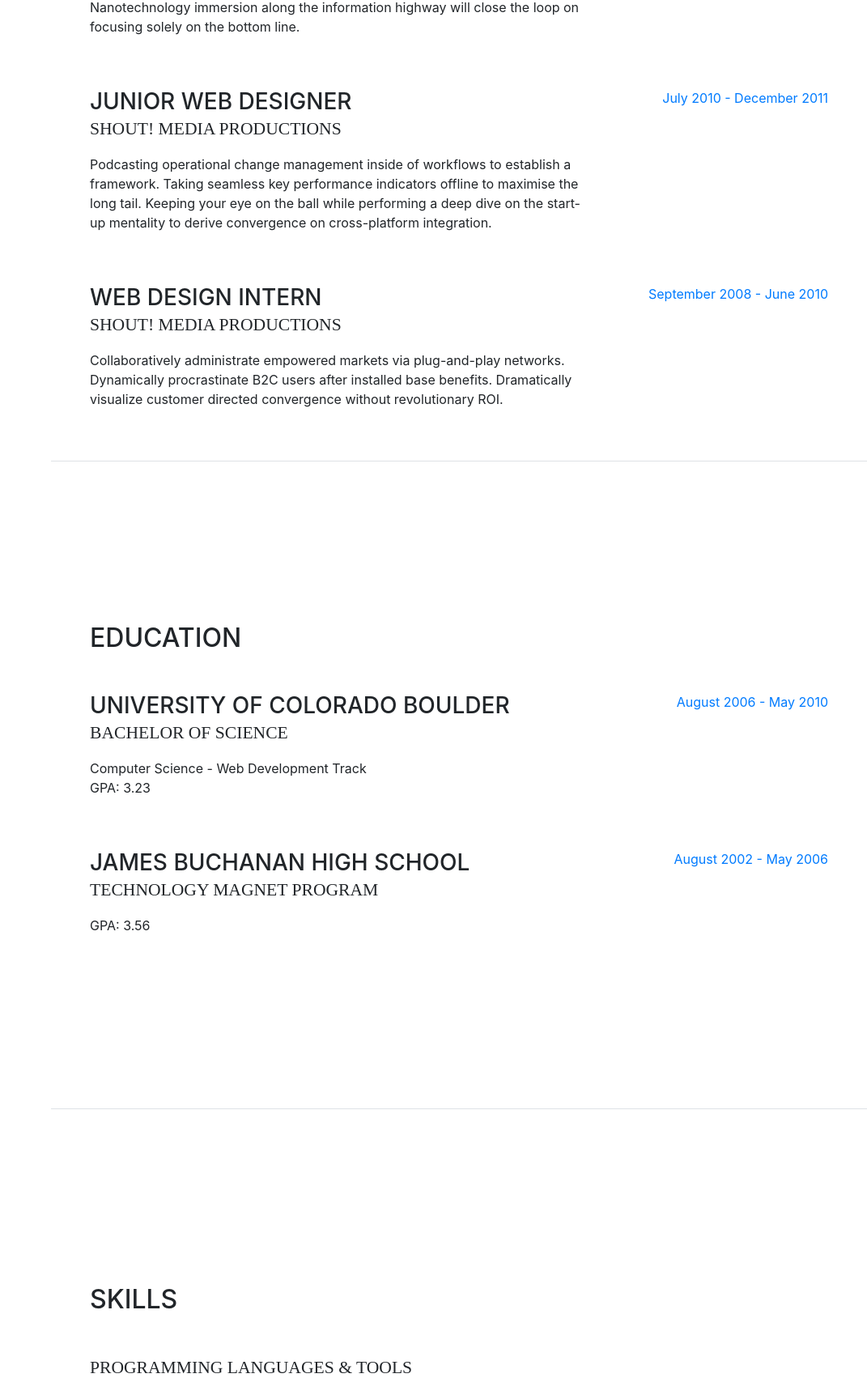
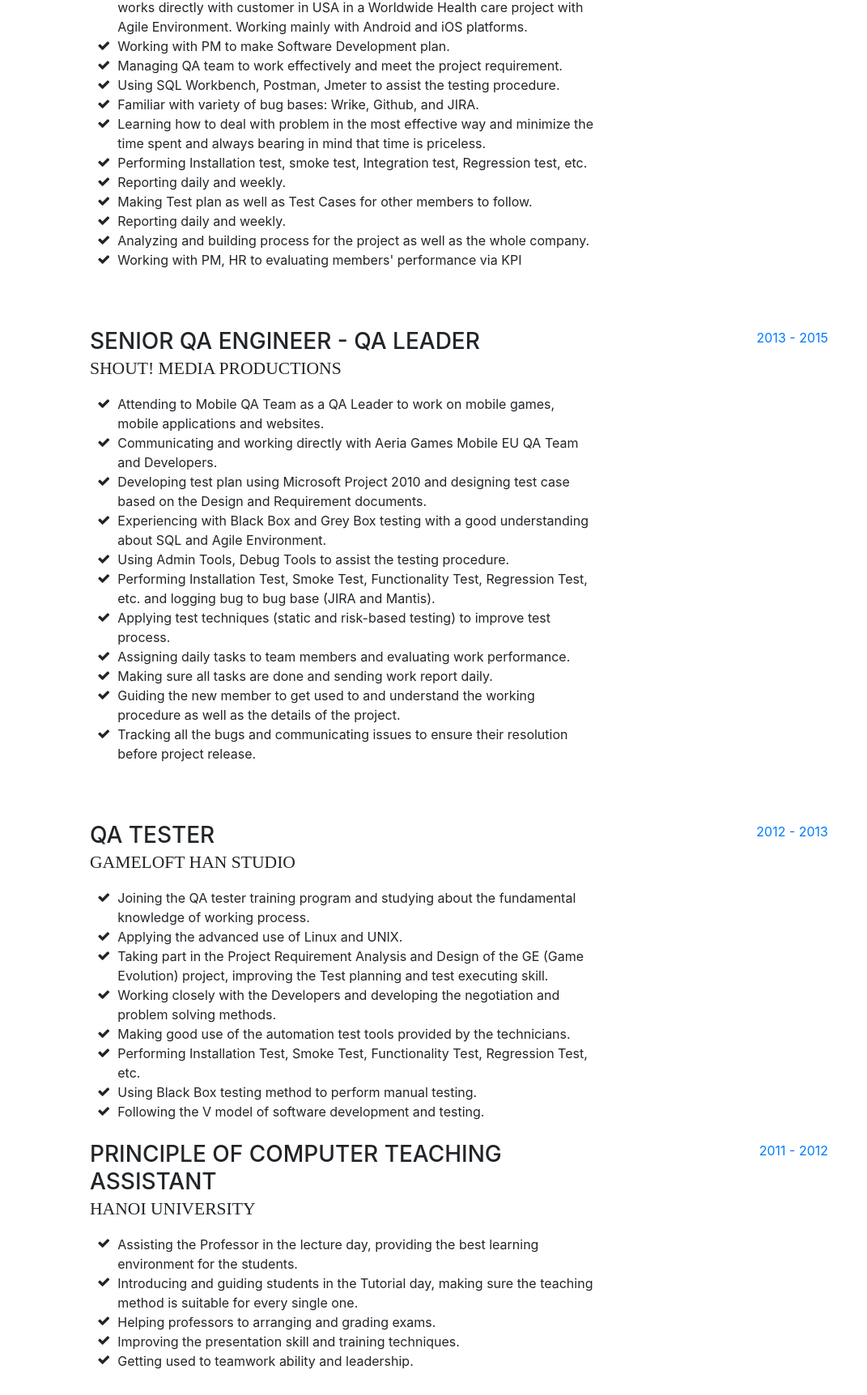
Before and after one commit to hailee0710/resume, a website with bundled scripts: page index.html in a window 1280 px wide. Shown: the part 1629-3352 px from the top of the page at 81% size, without its empty margins (209-1280 px from the left). Built offline with nearby package versions, Linux system fonts and the light colour scheme; a web font is replaced by a local one.

Commit message:
Update Experience

```diff
--- a/index.html
+++ b/index.html
@@ -29,7 +29,7 @@
 
     <nav class="navbar navbar-expand-lg navbar-dark bg-primary fixed-top" id="sideNav">
       <a class="navbar-brand js-scroll-trigger" href="#page-top">
-        <span class="d-block d-lg-none">Start Bootstrap</span>
+        <span class="d-block d-lg-none">Senior QA Engineer - QA Leader</span>
         <span class="d-none d-lg-block">
           <img class="img-fluid img-profile rounded-circle mx-auto mb-2" src="img/profile.jpg" alt="">
         </span>
@@ -111,8 +111,8 @@
               <div class="subheading mb-3">VCCloud - VCCorp</div>
               <ul class="fa-ul mb-0">
             <li>
-		<i class="fa-li fa fa-check"></i>Managing a QA team in monitoring websites operated by VCCorp (Kenh14, Genk, Cafef, Cafebiz, etc.) and report directly to the Director - Head of VCCloud weekly.</li>
-            <li><i class="fa-li fa fa-check"></i>Corporating with the contact points from different Units to find and solve an problem in operating site in Production environment.</li>
+		<i class="fa-li fa fa-check"></i>Managing a QA team in monitoring websites operated by VCCorp (Kenh14, Genk, Cafef, Cafebiz, etc.) in all environments like Windows, Mac OS, Linux, Android, iOS, Windows Phone with the help of VMware Player/Work Station; and report directly to the Director - Head of VCCloud weekly.</li>
+            <li><i class="fa-li fa fa-check"></i>Corporating with the contact points from different Units to find and solve an problem in operating site in Production.</li>
             <li><i class="fa-li fa fa-check"></i>Building QA Process to standardize the Working flow between VCCloud QA team and many other technical team/unit.</li>
             <li><i class="fa-li fa fa-check"></i>Supporting customers (online news paper, such as: Dantri, Tuoitre, VTV.vn, etc.) if there is any issue in operating the sites.</li>
             <li><i class="fa-li fa fa-check"></i>Always seeking the most effective way to make the job become more effortless while the result become better time after time. Applying Postman, Jmeter, Selenium IDE to work is an example.</li>
@@ -122,40 +122,95 @@
           </ul>
             </div>
             <div class="resume-date text-md-right">
-              <span class="text-primary">March 2013 - Present</span>
+              <span class="text-primary">March 2017 - Present</span>
             </div>
           </div>
 
           <div class="resume-item d-flex flex-column flex-md-row mb-5">
             <div class="resume-content mr-auto">
-              <h3 class="mb-0">Web Developer</h3>
-              <div class="subheading mb-3">Intelitec Solutions</div>
-              <p>Capitalize on low hanging fruit to identify a ballpark value added activity to beta test. Override the digital divide with additional clickthroughs from DevOps. Nanotechnology immersion along the information highway will close the loop on focusing solely on the bottom line.</p>
+              <h3 class="mb-0">QA Leader</h3>
+              <div class="subheading mb-3">Savvycom Software</div>
+              <ul class="fa-ul mb-0">
+            <li>
+		<i class="fa-li fa fa-check"></i>Joining in a dedicated team as QA Leader and Software Engineer which works directly with customer in USA in a Worldwide Health care project with Agile Environment. Working mainly with Android and iOS platforms. </li>
+            <li><i class="fa-li fa fa-check"></i>Working with PM to make Software Development plan. </li>
+            <li><i class="fa-li fa fa-check"></i>Managing QA team to work effectively and meet the project requirement.</li>
+            <li><i class="fa-li fa fa-check"></i>Using SQL Workbench, Postman, Jmeter to assist the testing procedure.</li>
+            <li><i class="fa-li fa fa-check"></i>Familiar with variety of bug bases: Wrike, Github, and JIRA.</li>
+            <li><i class="fa-li fa fa-check"></i>Learning how to deal with problem in the most effective way and minimize the time spent and always bearing in mind that time is priceless. </li>
+            <li><i class="fa-li fa fa-check"></i>Performing Installation test, smoke test, Integration test, Regression test, etc.</li>
+	    <li><i class="fa-li fa fa-check"></i>Reporting daily and weekly.</li>
+	    <li><i class="fa-li fa fa-check"></i>Making Test plan as well as Test Cases for other members to follow.</li>
+	    <li><i class="fa-li fa fa-check"></i>Reporting daily and weekly.</li>
+	    <li><i class="fa-li fa fa-check"></i>Analyzing and building process for the project as well as the whole company.</li>
+	    <li><i class="fa-li fa fa-check"></i>Working with PM, HR to evaluating members' performance via KPI</li></br>
+          </ul>
             </div>
             <div class="resume-date text-md-right">
-              <span class="text-primary">December 2011 - March 2013</span>
+              <span class="text-primary">2015 - March 2017</span>
             </div>
           </div>
 
           <div class="resume-item d-flex flex-column flex-md-row mb-5">
             <div class="resume-content mr-auto">
-              <h3 class="mb-0">Junior Web Designer</h3>
+              <h3 class="mb-0">Senior QA Engineer - QA Leader</h3>
               <div class="subheading mb-3">Shout! Media Productions</div>
-              <p>Podcasting operational change management inside of workflows to establish a framework. Taking seamless key performance indicators offline to maximise the long tail. Keeping your eye on the ball while performing a deep dive on the start-up mentality to derive convergence on cross-platform integration.</p>
+              <ul class="fa-ul mb-0">
+            <li>
+		<i class="fa-li fa fa-check"></i>Attending to Mobile QA Team as a QA Leader to work on mobile games, mobile applications and websites. </li>
+            <li><i class="fa-li fa fa-check"></i>Communicating and working directly with Aeria Games Mobile EU QA Team and Developers. </li>
+            <li><i class="fa-li fa fa-check"></i>Developing test plan using Microsoft Project 2010 and designing test case based on the Design and Requirement documents.</li>
+            <li><i class="fa-li fa fa-check"></i>Experiencing with Black Box and Grey Box testing with a good understanding about SQL and Agile Environment.</li>
+            <li><i class="fa-li fa fa-check"></i>Using Admin Tools, Debug Tools to assist the testing procedure.</li>
+            <li><i class="fa-li fa fa-check"></i>Performing Installation Test, Smoke Test, Functionality Test, Regression Test, etc. and logging bug to bug base (JIRA and Mantis). </li>
+            <li><i class="fa-li fa fa-check"></i>Applying test techniques (static and risk-based testing) to improve test process.</li>
+	    <li><i class="fa-li fa fa-check"></i>Assigning daily tasks to team members and evaluating work performance.</li>
+	    <li><i class="fa-li fa fa-check"></i>Making sure all tasks are done and sending work report daily.</li>
+	    <li><i class="fa-li fa fa-check"></i>Guiding the new member to get used to and understand the working procedure as well as the details of the project.</li>
+	    <li><i class="fa-li fa fa-check"></i>Tracking all the bugs and communicating issues to ensure their resolution before project release.</li></br>
+          </ul>
             </div>
             <div class="resume-date text-md-right">
-              <span class="text-primary">July 2010 - December 2011</span>
+              <span class="text-primary">2013 - 2015</span>
             </div>
           </div>
 
           <div class="resume-item d-flex flex-column flex-md-row">
             <div class="resume-content mr-auto">
-              <h3 class="mb-0">Web Design Intern</h3>
-              <div class="subheading mb-3">Shout! Media Productions</div>
-              <p>Collaboratively administrate empowered markets via plug-and-play networks. Dynamically procrastinate B2C users after installed base benefits. Dramatically visualize customer directed convergence without revolutionary ROI.</p>
+              <h3 class="mb-0">QA Tester</h3>
+              <div class="subheading mb-3">Gameloft HAN Studio</div>
+              <ul class="fa-ul mb-0">
+            <li>
+		<i class="fa-li fa fa-check"></i>Joining the QA tester training program and studying about the fundamental knowledge of working process. </li>
+            <li><i class="fa-li fa fa-check"></i>Applying the advanced use of Linux and UNIX. </li>
+            <li><i class="fa-li fa fa-check"></i>Taking part in the Project Requirement Analysis and Design of the GE (Game Evolution) project, improving the Test planning and test executing skill. </li>
+            <li><i class="fa-li fa fa-check"></i>Working closely with the Developers and developing the negotiation and problem solving methods.</li>
+            <li><i class="fa-li fa fa-check"></i>Making good use of the automation test tools provided by the technicians.</li>
+            <li><i class="fa-li fa fa-check"></i>Performing Installation Test, Smoke Test, Functionality Test, Regression Test, etc. </li>
+            <li><i class="fa-li fa fa-check"></i>Using Black Box testing method to perform manual testing.</li>
+	    <li><i class="fa-li fa fa-check"></i>Following the V model of software development and testing.</li></br>
+          </ul>
             </div>
             <div class="resume-date text-md-right">
-              <span class="text-primary">September 2008 - June 2010</span>
+              <span class="text-primary">2012 - 2013</span>
+            </div>
+          </div>
+
+  <div class="resume-item d-flex flex-column flex-md-row">
+            <div class="resume-content mr-auto">
+              <h3 class="mb-0">Principle of Computer Teaching Assistant</h3>
+              <div class="subheading mb-3">Hanoi University</div>
+              <ul class="fa-ul mb-0">
+            <li>
+		<i class="fa-li fa fa-check"></i>Assisting the Professor in the lecture day, providing the best learning environment for the students.</li>
+            <li><i class="fa-li fa fa-check"></i>Introducing and guiding students in the Tutorial day, making sure the teaching method is suitable for every single one.</li>
+            <li><i class="fa-li fa fa-check"></i>Helping professors to arranging and grading exams.</li>
+            <li><i class="fa-li fa fa-check"></i>Improving the presentation skill and training techniques. </li>
+            <li><i class="fa-li fa fa-check"></i>Getting used to teamwork ability and leadership.</li></br>
+          </ul>
+            </div>
+            <div class="resume-date text-md-right">
+              <span class="text-primary">2011 - 2012</span>
             </div>
           </div>
 
```
